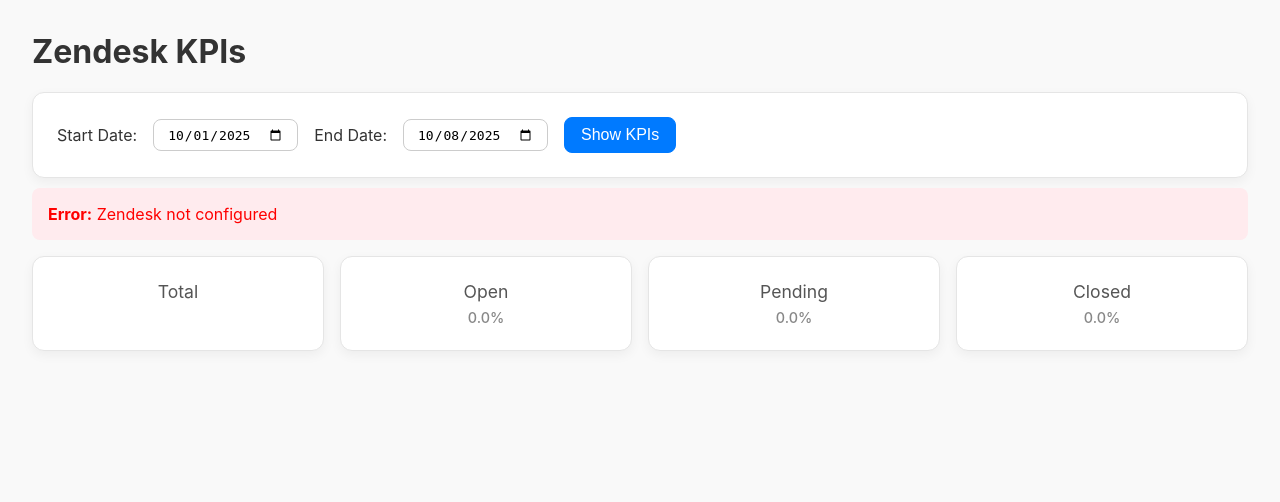
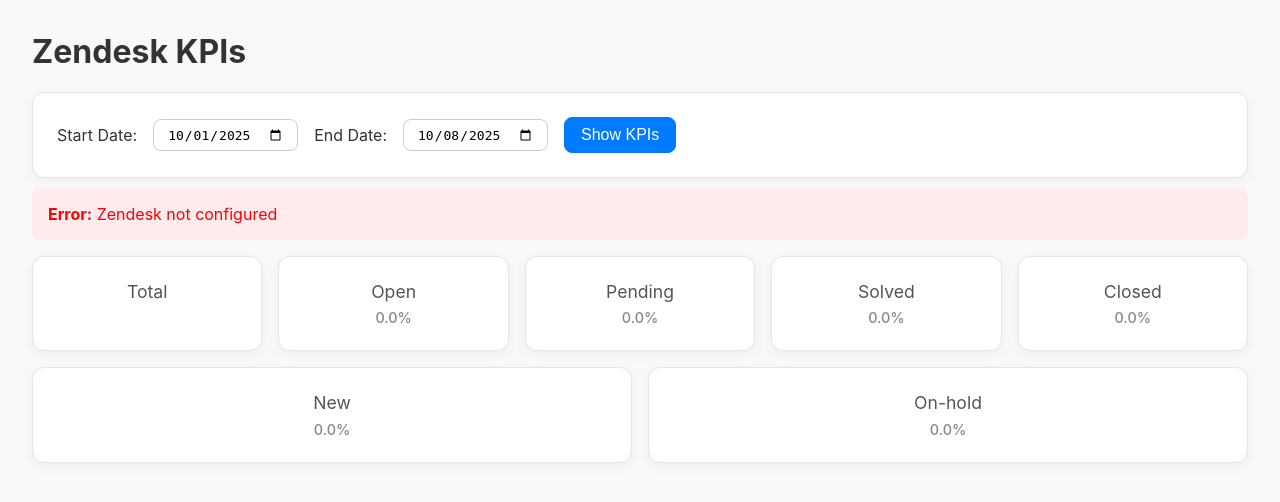
Before and after one commit to rockymount114/Zendesk-Webhook, a Flask app: page /dashboard in a window 1280 px wide. Shown: the top 502 px of the page. Run offline with Flask 2, Linux system fonts and the light colour scheme.

Commit message:
add all other ticket status

```diff
--- a/app.py
+++ b/app.py
@@ -170,8 +170,8 @@ def get_ticket_counts(start_date: str, end_date: str):
         return {"error": "Start date cannot be after end date"}, 422
 
     total_stats = {
-        'total': 0, 'open': 0, 'pending': 0, 'closed': 0,
-        'open_tickets': [], 'pending_tickets': []
+        'total': 0, 'open': 0, 'pending': 0, 'closed': 0, 'new': 0, 'on-hold': 0, 'solved': 0,
+        'open_tickets': [], 'pending_tickets': [], 'solved_tickets': [], 'new_tickets': [], 'on_hold_tickets': [],
     }
 
     # Helper to accumulate stats for a page of results
@@ -186,6 +186,12 @@ def get_ticket_counts(start_date: str, end_date: str):
                 stats_accumulator['open_tickets'].append(t)
             elif status == 'pending':
                 stats_accumulator['pending_tickets'].append(t)
+            elif status == 'solved':
+                stats_accumulator['solved_tickets'].append(t)
+            elif status == 'new':
+                stats_accumulator['new_tickets'].append(t)
+            elif status == 'on-hold':
+                stats_accumulator['on_hold_tickets'].append(t)
 
     current_start = sd
     while current_start <= ed:
@@ -228,9 +234,13 @@ def dashboard():
     error = None
     open_tickets = []
     pending_tickets = []
+    solved_tickets = []
     open_perc = 0
     pending_perc = 0
     closed_perc = 0
+    new_perc = 0
+    on_hold_perc = 0
+    solved_perc = 0
 
     today = date.today()
     default_start = date(today.year, today.month, 1).isoformat()
@@ -256,16 +266,25 @@ def dashboard():
             open_perc = (stats.get('open', 0) / total_count) * 100
             pending_perc = (stats.get('pending', 0) / total_count) * 100
             closed_perc = (stats.get('closed', 0) / total_count) * 100
+            new_perc = (stats.get('new', 0) / total_count) * 100
+            on_hold_perc = (stats.get('on-hold', 0) / total_count) * 100
+            solved_perc = (stats.get('solved', 0) / total_count) * 100
 
         open_tickets = stats.get('open_tickets', [])
         pending_tickets = stats.get('pending_tickets', [])
+        solved_tickets = stats.get('solved_tickets', [])
+        new_tickets = stats.get('new_tickets', [])
+        on_hold_tickets = stats.get('on_hold_tickets', [])
 
         # Sort tickets by creation date in descending order
         open_tickets.sort(key=lambda t: t.get('created_at', ''), reverse=True)
         pending_tickets.sort(key=lambda t: t.get('created_at', ''), reverse=True)
+        solved_tickets.sort(key=lambda t: t.get('created_at', ''), reverse=True)
+        new_tickets.sort(key=lambda t: t.get('created_at', ''), reverse=True)
+        on_hold_tickets.sort(key=lambda t: t.get('created_at', ''), reverse=True)
 
         # Combine tickets to fetch user data in one go
-        all_tickets = open_tickets + pending_tickets
+        all_tickets = open_tickets + pending_tickets + solved_tickets + new_tickets + on_hold_tickets
 
 
         if all_tickets and BASE_DOMAIN and auth:
@@ -326,9 +345,15 @@ def dashboard():
                            end_date=end_date,
                            open_tickets=open_tickets,
                            pending_tickets=pending_tickets,
+                           solved_tickets=solved_tickets,
+                           new_tickets=new_tickets,
+                           on_hold_tickets=on_hold_tickets,
                            open_perc=open_perc,
                            pending_perc=pending_perc,
                            closed_perc = closed_perc,
+                           new_perc=new_perc,
+                           on_hold_perc=on_hold_perc,
+                           solved_perc=solved_perc,
                            zendesk_domain=BASE_DOMAIN)
 
 if __name__ == '__main__':
--- a/templates/dashboard.html
+++ b/templates/dashboard.html
@@ -60,12 +60,34 @@
     {% endif %}
   </div>
   <div class="card">
+    <div class="card-title">Solved</div>
+    <div class="card-value">{{ stats['solved'] }}</div>
+    {% if solved_perc is defined %}
+    <div class="card-perc">{{ "%.1f"|format(solved_perc) }}%</div>
+    {% endif %}
+  </div>
+  <div class="card">
     <div class="card-title">Closed</div>
     <div class="card-value">{{ stats['closed'] }}</div>
     {% if closed_perc is defined %}
     <div class="card-perc">{{ "%.1f"|format(closed_perc) }}%</div>
     {% endif %}
   </div>
+  <div class="card">
+    <div class="card-title">New</div>
+    <div class="card-value">{{ stats['new'] }}</div>
+    {% if new_perc is defined %}
+    <div class="card-perc">{{ "%.1f"|format(new_perc) }}%</div>
+    {% endif %}
+  </div>
+  <div class="card">
+    <div class="card-title">On-hold</div>
+    <div class="card-value">{{ stats['on-hold'] }}</div>
+    {% if on_hold_perc is defined %}
+    <div class="card-perc">{{ "%.1f"|format(on_hold_perc) }}%</div>
+    {% endif %}
+  </div>
+
 </div>
 {% endif %}
 
@@ -129,5 +151,95 @@
   </table>
 {% endif %}
 
+<!-- {% if new_tickets %}
+  <h2>New Tickets ({{ stats['new'] }})</h2>
+  <table>
+    <thead>
+      <tr>
+        <th>ID</th>
+        <th>Subject</th>
+        <th>Requester</th>
+        <th>Assignee</th>
+        <th>Priority</th>
+        <th>Created At</th>
+        <th>Updated At</th>
+      </tr>
+    </thead>
+    <tbody>
+      {% for ticket in new_tickets %}
+      <tr>
+        <td><a href="https://{{ zendesk_domain }}/agent/tickets/{{ ticket.id }}" target="_blank">{{ ticket.id }}</a></td>
+        <td title="{{ ticket.description }}">{{ ticket.subject_short }}</td>
+        <td>{{ ticket.requester_name }}</td>
+        <td>{{ ticket.assignee_name }}</td>
+        <td>{{ ticket.priority | default('N/A') | capitalize }}</td>
+        <td>{{ ticket.created_at_formatted }}</td>
+        <td>{{ ticket.updated_at_formatted }}</td>
+      </tr>
+      {% endfor %}
+    </tbody>
+  </table>
+{% endif %} -->
+
+{% if on_hold_tickets %}
+  <h2>On-hold Tickets ({{ stats['on-hold'] }})</h2>
+  <table>
+    <thead>
+      <tr>
+        <th>ID</th>
+        <th>Subject</th>
+        <th>Requester</th>
+        <th>Assignee</th>
+        <th>Priority</th>
+        <th>Created At</th>
+        <th>Updated At</th>
+      </tr>
+    </thead>
+    <tbody>
+      {% for ticket in on_hold_tickets %}
+      <tr>
+        <td><a href="https://{{ zendesk_domain }}/agent/tickets/{{ ticket.id }}" target="_blank">{{ ticket.id }}</a></td>
+        <td title="{{ ticket.description }}">{{ ticket.subject_short }}</td>
+        <td>{{ ticket.requester_name }}</td>
+        <td>{{ ticket.assignee_name }}</td>
+        <td>{{ ticket.priority | default('N/A') | capitalize }}</td>
+        <td>{{ ticket.created_at_formatted }}</td>
+        <td>{{ ticket.updated_at_formatted }}</td>
+      </tr>
+      {% endfor %}
+    </tbody>
+  </table>
+{% endif %}
+
+<!-- {% if solved_tickets %}
+  <h2>Solved Tickets ({{ stats['solved'] }})</h2>
+  <table>
+    <thead>
+      <tr>
+        <th>ID</th>
+        <th>Subject</th>
+        <th>Requester</th>
+        <th>Assignee</th>
+        <th>Priority</th>
+        <th>Created At</th>
+        <th>Updated At</th>
+      </tr>
+    </thead>
+    <tbody>
+      {% for ticket in solved_tickets %}
+      <tr>
+        <td><a href="https://{{ zendesk_domain }}/agent/tickets/{{ ticket.id }}" target="_blank">{{ ticket.id }}</a></td>
+        <td title="{{ ticket.description }}">{{ ticket.subject_short }}</td>
+        <td>{{ ticket.requester_name }}</td>
+        <td>{{ ticket.assignee_name }}</td>
+        <td>{{ ticket.priority | default('N/A') | capitalize }}</td>
+        <td>{{ ticket.created_at_formatted }}</td>
+        <td>{{ ticket.updated_at_formatted }}</td>
+      </tr>
+      {% endfor %}
+    </tbody>
+  </table>
+{% endif %} -->
+
 </body>
 </html>
```
